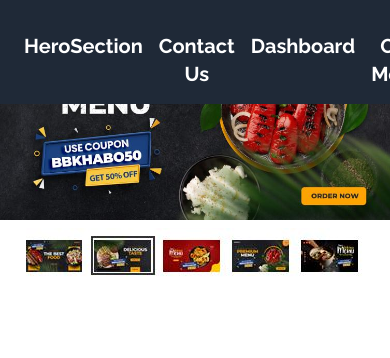
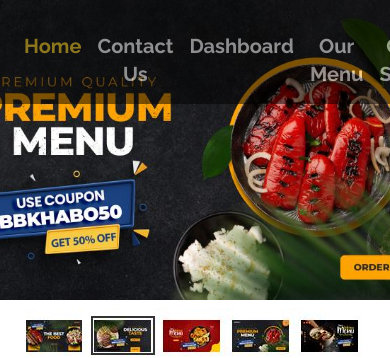
Before and after one commit to mdjihad84/React-restaurant-website, a React (Vite) app: page / in a window 390 px wide. Shown: the top 358 px of the page. Built offline with nearby package versions, Linux system fonts and the light colour scheme.

Commit message:
Router setup complete

```diff
--- a/src/Component/ContactSection.jsx
+++ b/src/Component/ContactSection.jsx
@@ -5,5 +5,4 @@ const Contact = () => {
         </div>
     );
 };
-
 export default Contact;
--- a/src/Component/HeaderSection.jsx
+++ b/src/Component/HeaderSection.jsx
@@ -1,8 +1,7 @@
 import { Link } from "react-router-dom";
-
 const Header = () => {
     return (
-        <header className="bg-gray-800 text-white py-4 px-6 fixed top-0 w-full z-40">
+        <header className="bg-black text-white py-4 px-6 fixed top-0 w-full z-40 opacity-50">
             <div className="flex justify-between items-center">
                 <div className="hidden md:block leading-8">
                     <h3 className="text-[32px] font-black">BISTRO BOSS</h3>
@@ -11,7 +10,7 @@ const Header = () => {
                 {/* Mobile Navigation */}
                 <nav className="block md:hidden mt-4">
                     <ul className="flex space-x-4 text-center">
-                        <li><Link to="/" className="hover:text-gray-300 text-xl font-extrabold">HeroSection</Link></li>
+                        <li><Link to="/" className="text-yellow-400 text-xl font-extrabold">Home</Link></li>
                         <li><Link to="/FooterSection" className="hover:text-gray-300 text-xl font-extrabold">Contact Us</Link></li>
                         <li><Link to="/FromSection" className="hover:text-gray-300 text-xl font-extrabold">Dashboard</Link></li>
                         <li><Link to="/ShefSection" className="hover:text-gray-300 text-xl font-extrabold">Our Menu</Link></li>
--- a/src/Component/HeroSection.jsx
+++ b/src/Component/HeroSection.jsx
@@ -1,13 +1,22 @@
+import React from "react";
+
 const Hero = () => {
   return (
     <div className="block">
+      {/* Hero Background Image */}
+      <div
+        className="w-full h-[300px] sm:h-[300px] md:mt-[80px] md:h-[500px] lg:h-[700px] xl:h-[804px] bg-cover bg-center"
+        style={{ backgroundImage: "url('/Images/Hero.jpg')" }}
+        aria-label="Hero image"
+      />
+
+      {/* Food Image */}
       <div>
         <img
-                    className="w-full h-auto sm:h-[300px] md:mt-[80px] md:h-[500px] lg:h-[700px] xl:h-[804px]"
-                    src="/Images/Hero.jpg" alt="Hero-img"/>
-            </div>
-            <div>
-                <img className="mx-auto mt-2" src="/Images/Food.jpg" alt="Food"/>
+          className="mx-auto mt-2"
+          src="/Images/Food.jpg"
+          alt="Food"
+        />
       </div>
     </div>
   );
```
Lines whose indentation alone changed are shown as unchanged.
